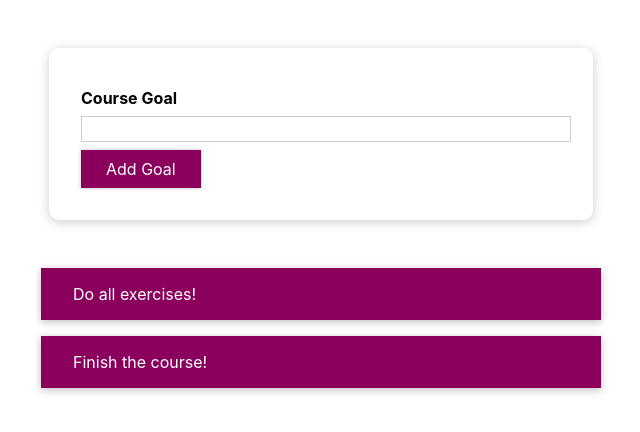
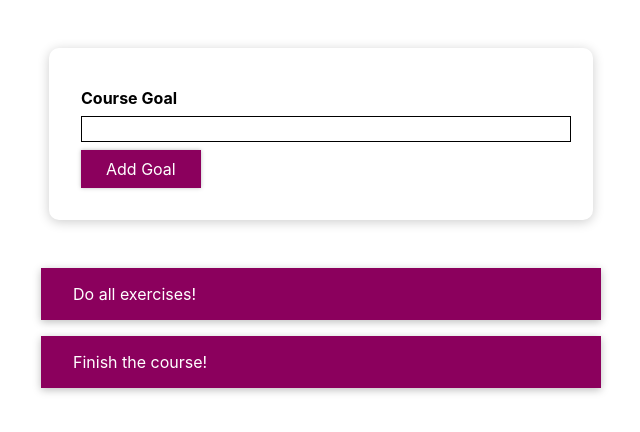
Before and after one commit to Esa-Gavin/Course-Goal, a React (Create React App) app: page / in a window 1280 px wide. Shown: the top 432 px of the page, without its empty margins (319-959 px from the left). Built offline with nearby package versions, Linux system fonts and the light colour scheme.

Commit message:
insert a style property in the input tag

```diff
--- a/src/components/CourseGoals/CourseInput/CourseInput.js
+++ b/src/components/CourseGoals/CourseInput/CourseInput.js
@@ -26,7 +26,7 @@ const CourseInput = (props) => {
         <form onSubmit={formSubmitHandler}>
             <div className='form-control'>
                 <label style={{ color: !isValid ? 'red' : 'black'}}>Course Goal</label>
-                <input type='text' onChange={goalInputChangeHandler} />
+                <input style={{ borderColor: !isValid ? 'red' : 'black'}} type='text' onChange={goalInputChangeHandler} />
             </div>
             <Button type='submit'>Add Goal</Button>
         </form>
```
